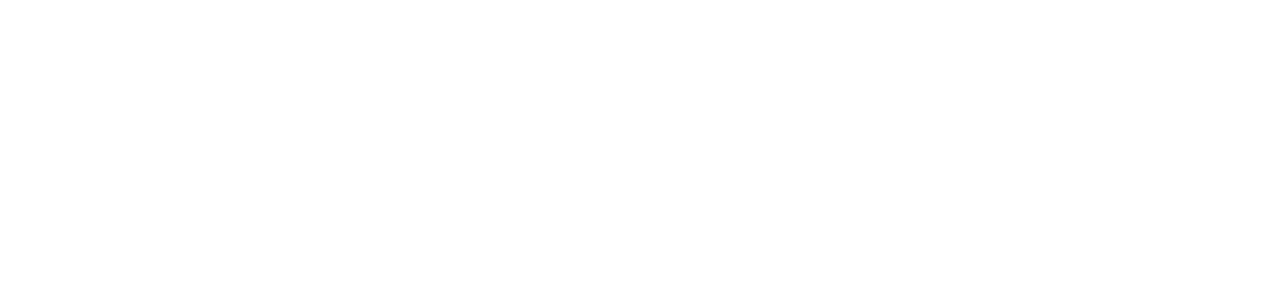
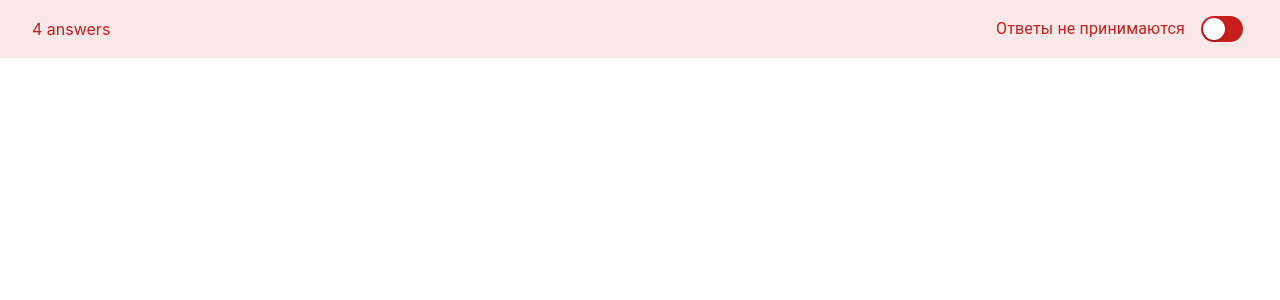
Before and after one commit to peaksoft-school/canva-peaksoft-web, a React (Create React App) app: page / in a window 1280 px wide. Before the commit this address had no page. Shown: the top 300 px of the page. Built offline with nearby package versions, Linux system fonts and the light colour scheme.

Commit message:
added Customized switch

```diff
--- a/package.json
+++ b/package.json
@@ -9,6 +9,7 @@
     "@mui/icons-material": "^5.3.0",
     "@mui/material": "^5.3.0",
     "@mui/styled-engine-sc": "^5.3.0",
+    "@mui/system": "^5.3.0",
     "@testing-library/jest-dom": "^5.16.1",
     "@testing-library/react": "^12.1.2",
     "@testing-library/user-event": "^13.5.0",
--- a/src/App.js
+++ b/src/App.js
@@ -1,8 +1,14 @@
 import './App.css'
+import CustomizedSwitches from './components/UI/Switch/CustomizedSwitch'
 import MainRouter from './routes/MainRouter'
 
 function App() {
-   return <MainRouter />
+   return (
+      <>
+         <MainRouter />
+         <CustomizedSwitches />
+      </>
+   )
 }
 
 export default App
--- /dev/null
+++ b/src/components/UI/Switch/CustomizedSwitch.js
@@ -0,0 +1,33 @@
+import React from 'react'
+import { Box } from '@mui/system'
+
+import FormControlLabel from '@mui/material/FormControlLabel'
+import StyledSwitch from './StyledSwitch'
+
+export default function CustomizedSwitches({ quantity }) {
+   const [checked, setChecked] = React.useState(false)
+
+   const backgroundStyle = {
+      backgroundColor: checked
+         ? 'rgba(54, 172, 12, 0.1)'
+         : 'rgba(201, 30, 30, 0.1)',
+      transition: 'all 0.5s',
+      display: 'flex',
+      alignItems: 'center',
+      justifyContent: 'space-between',
+      color: checked ? '#36AC0C' : '#C91E1E',
+      px: 4,
+   }
+
+   return (
+      <Box sx={{ ...backgroundStyle }}>
+         <span>{quantity || 4} answers</span>
+         <FormControlLabel
+            labelPlacement="start"
+            label={checked ? 'Ответы принимаютcя' : 'Ответы не принимаются'}
+            onChange={() => setChecked((prev) => !prev)}
+            control={<StyledSwitch sx={{ m: 2 }} checked={checked} />}
+         />
+      </Box>
+   )
+}
--- /dev/null
+++ b/src/components/UI/Switch/StyledSwitch.js
@@ -0,0 +1,58 @@
+import * as React from 'react'
+import { styled as styledMUI } from '@mui/material/styles'
+import Switch from '@mui/material/Switch'
+
+const StyledSwitch = styledMUI((props) => (
+   <Switch focusVisibleClassName=".Mui-focusVisible" disableRipple {...props} />
+))(({ theme }) => ({
+   width: 42,
+   height: 26,
+   padding: 0,
+   '& .MuiSwitch-switchBase': {
+      padding: 0,
+      margin: 2,
+      transitionDuration: '300ms',
+      '&.Mui-checked': {
+         transform: 'translateX(16px)',
+         color: '#fff',
+
+         '& + .MuiSwitch-track': {
+            backgroundColor:
+               theme.palette.mode === 'dark' ? '#2ECA45' : '#65C466',
+            opacity: 1,
+            border: 0,
+         },
+         '&.Mui-disabled + .MuiSwitch-track': {
+            opacity: 0.5,
+         },
+      },
+      '&.Mui-focusVisible .MuiSwitch-thumb': {
+         color: '#33cf4d',
+         border: '6px solid #fff',
+      },
+      '&.Mui-disabled .MuiSwitch-thumb': {
+         color:
+            theme.palette.mode === 'light'
+               ? theme.palette.grey[100]
+               : theme.palette.grey[600],
+      },
+      '&.Mui-disabled + .MuiSwitch-track': {
+         opacity: theme.palette.mode === 'light' ? 0.7 : 0.3,
+      },
+   },
+   '& .MuiSwitch-thumb': {
+      boxSizing: 'border-box',
+      width: 22,
+      height: 22,
+   },
+   '& .MuiSwitch-track': {
+      borderRadius: 26 / 2,
+      backgroundColor: theme.palette.mode === 'light' ? '#C91E1E' : '#39393D',
+      opacity: 1,
+      transition: theme.transitions.create(['background-color'], {
+         duration: 500,
+      }),
+   },
+}))
+
+export default StyledSwitch
```
Also changed, not shown: 1 other file (tests, documents, lock files or other folders).
